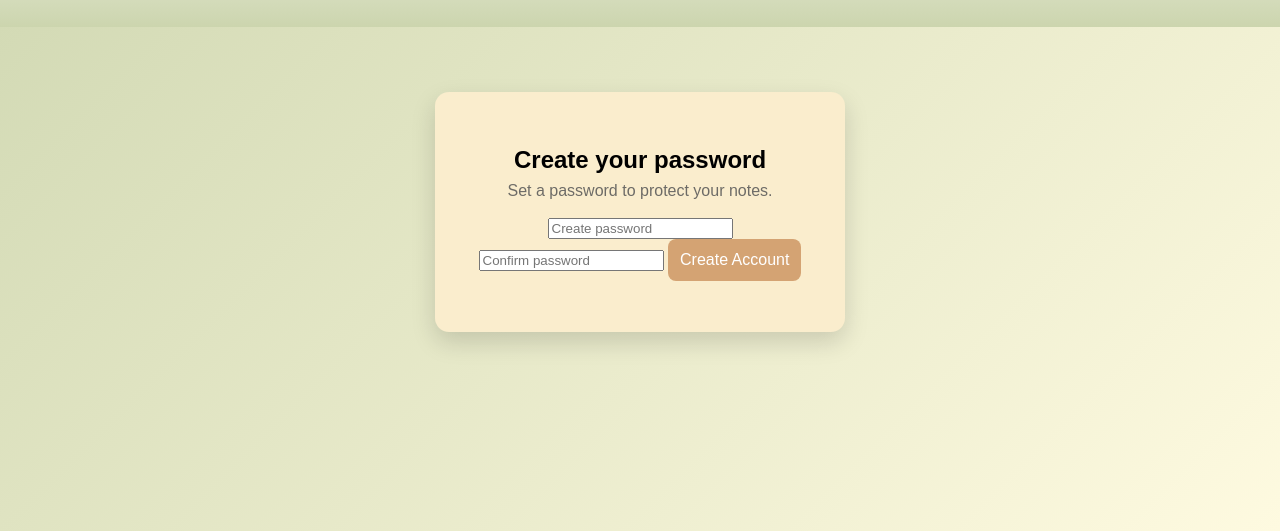
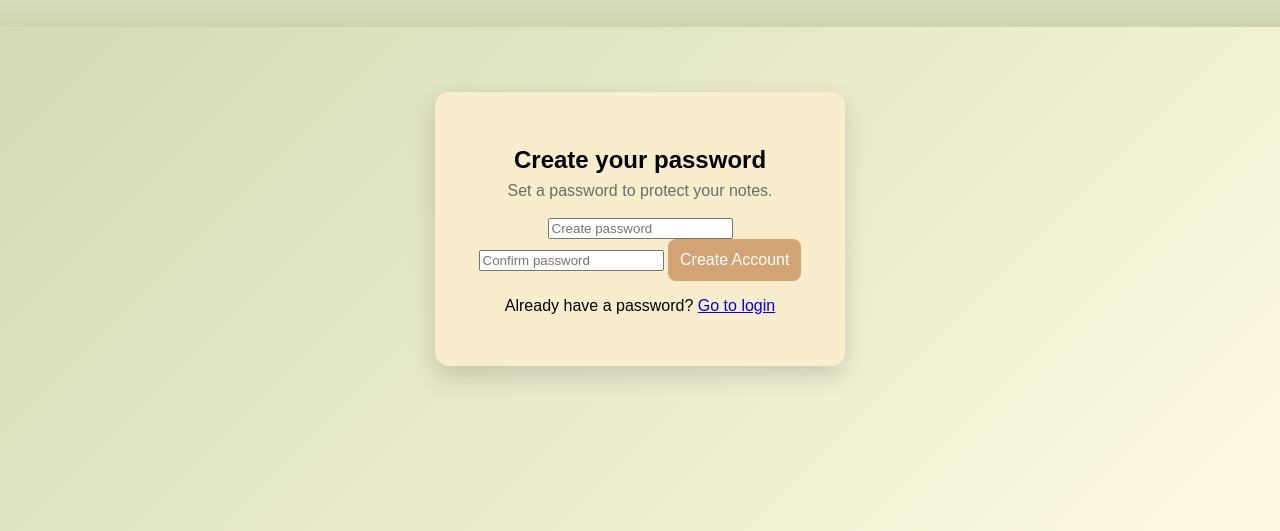
Before and after one commit to KimberlyM076/secure-notes-app, a plain HTML site: page index.html in a window 1280 px wide. Shown: the part 269-800 px from the top of the page. Drawn offline with Linux system fonts and the light colour scheme.

Commit message:
Accepting and committing changes to the repository .

```diff
--- a/index.html
+++ b/index.html
@@ -2,17 +2,15 @@
 <html lang="en">
 
 <head>
+
 <meta charset="UTF-8">
 <meta name="viewport" content="width=device-width, initial-scale=1.0">
-
 <title>Lotus Notes</title>
-
 <link rel="stylesheet" href="css/style.css">
 
 </head>
 
 <body>
-
 <header>
 
 <div class="logo-container">
@@ -36,12 +34,16 @@
   <!-- SIGNUP SECTION -->
   <div id="signup-section">
     <h1>Create your password</h1>
+
     <p class="subtitle">Set a password to protect your notes.</p>
 
       <input type="password" id="signupPassword" placeholder="Create password">
       <input type="password" id="confirmPassword" placeholder="Confirm password">
       <button id="createAccountBtn" type="button">Create Account</button>
       <p id="signupMessage"></p>
+
+      <p>Already have a password? <a href="#" id="showLogin">Go to login</a></p>
+
   </div>
 
   <!-- LOGIN SECTION -->
@@ -54,7 +56,6 @@
   </div>
 
 </section>
-
 </main>
 
 <script src="js/auth.js"></script>
```
Also changed, not shown: css/style.css (+1 -35 lines). Lines whose indentation alone changed are shown as unchanged.
